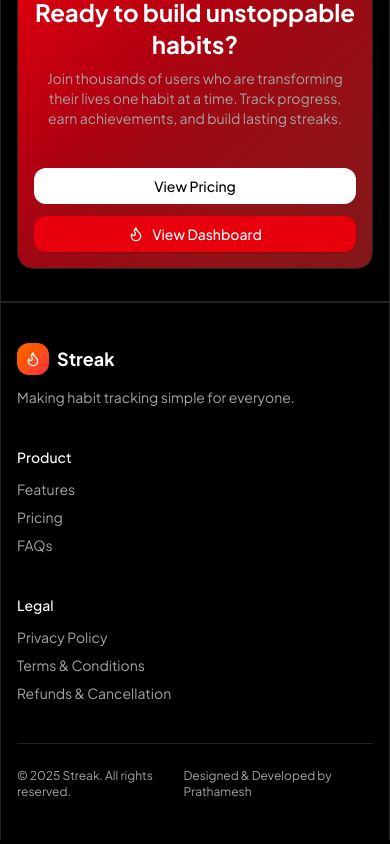
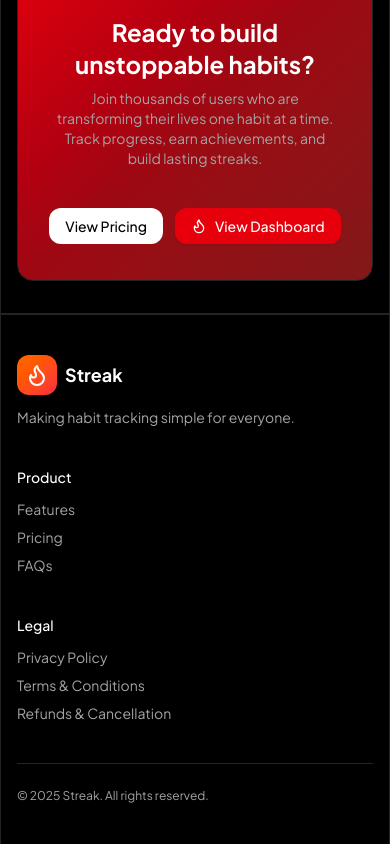
Before and after one commit to Prathamesh0222/streak, a Next.js app: page / in a window 390 px wide. Shown: the part 5791-6635 px from the top of the page. Built offline with nearby package versions, Linux system fonts and the light colour scheme.

Commit message:
Enhance PricingPage and Footer components with improved button styling, updated logo size, and refined layout for better responsiveness. Update PreFooterCTA for consistent padding and layout adjustments.

```diff
--- a/app/pricing/page.tsx
+++ b/app/pricing/page.tsx
@@ -89,7 +89,7 @@ export default function PricingPage() {
 
                 <div className="mt-6 p-3">
                   <Link href="/signup">
-                    <Button className="w-full bg-red-600 hover:bg-red-700 rounded-xl">
+                    <Button className="w-full bg-red-600 hover:bg-red-700 rounded-xl text-white">
                       Get started free
                     </Button>
                   </Link>
@@ -99,7 +99,7 @@ export default function PricingPage() {
 
             <CustomCard className="rounded-2xl relative border-2 border-red-600">
               <CustomContent>
-                <div className="absolute -top-3 right-4 text-xs bg-red-600 text-white px-2 py-1 rounded shadow">
+                <div className="absolute -top-3 right-4 text-xs bg-red-600 text-white px-2 py-1 rounded  font-bold tracking-tight">
                   Best Value
                 </div>
                 <div className="border p-4 rounded-xl bg-background">
@@ -136,7 +136,7 @@ export default function PricingPage() {
                   <Button
                     onClick={upgrade}
                     disabled={isUpgrading}
-                    className="w-full bg-red-600 hover:bg-red-700 disabled:opacity-70 rounded-xl"
+                    className="w-full bg-red-600 hover:bg-red-700 disabled:opacity-70 rounded-xl text-white"
                   >
                     {isUpgrading ? "Redirecting…" : "Upgrade to Pro"}
                   </Button>
--- a/components/footer.tsx
+++ b/components/footer.tsx
@@ -7,7 +7,7 @@ export const Footer = () => {
   return (
     <footer className="w-full border-t">
       <div className="mx-auto w-full max-w-7xl px-4 py-10 md:px-6 border-x">
-        <div className="grid grid-cols-1 gap-10 md:grid-cols-3">
+        <div className="grid grid-cols-1 gap-10 max-w-5xl mx-auto md:grid-cols-3">
           <div className="flex flex-col gap-3">
             <Logo />
             <p className="text-sm text-muted-foreground">
@@ -48,7 +48,7 @@ export const Footer = () => {
             <ul className="space-y-2 text-sm">
               <li>
                 <Link
-                  href="#"
+                  href="/privacy"
                   className="text-muted-foreground hover:text-foreground transition-colors"
                 >
                   Privacy Policy
@@ -56,7 +56,7 @@ export const Footer = () => {
               </li>
               <li>
                 <Link
-                  href="#"
+                  href="/terms"
                   className="text-muted-foreground hover:text-foreground transition-colors"
                 >
                   Terms & Conditions
@@ -64,7 +64,7 @@ export const Footer = () => {
               </li>
               <li>
                 <Link
-                  href="#"
+                  href="/refunds"
                   className="text-muted-foreground hover:text-foreground transition-colors"
                 >
                   Refunds & Cancellation
@@ -76,12 +76,9 @@ export const Footer = () => {
 
         <div className="mt-10 h-px w-full bg-border" aria-hidden="true" />
 
-        <div className="mt-6 flex items-center justify-between">
+        <div className="mt-6 flex items-center justify-between max-w-5xl mx-auto">
           <p className="text-xs text-muted-foreground">
             © {year} Streak. All rights reserved.
-          </p>
-          <p className="text-xs text-muted-foreground">
-            Designed & Developed by Prathamesh
           </p>
         </div>
       </div>
--- a/components/logo.tsx
+++ b/components/logo.tsx
@@ -4,7 +4,7 @@ export const Logo = () => {
   return (
     <div className="flex items-center gap-2">
       <div className="p-2 bg-gradient-to-br from-orange-500 to-red-500 rounded-xl shadow-sm">
-        <Flame className="w-4 h-4 text-white" />
+        <Flame className="w-6 h-6 text-white" />
       </div>
       <h1 className="font-bold text-lg">Streak</h1>
     </div>
--- a/components/pre-footer-cta.tsx
+++ b/components/pre-footer-cta.tsx
@@ -6,7 +6,7 @@ export function PreFooterCTA() {
   return (
     <div className="border-t w-full">
       <section className="max-w-7xl mx-auto px-4 md:px-6 py-8 border-x">
-        <div className="md:p-20 p-4 border rounded-2xl bg-gradient-to-br dark:from-red-600 dark:via-red-800 dark:to-red-900 from-red-500 via-red-500 to-red-500">
+        <div className="md:p-20 p-9 border rounded-2xl bg-gradient-to-br dark:from-red-600 dark:via-red-800 dark:to-red-900 from-red-500 via-red-500 to-red-500">
           <div className="text-center mb-10">
             <Badge className="inline-block text-xs rounded-full bg-red-300/70 border-red-500 text-red-700 dark:bg-red-900/50 border dark:border-red-500 dark:text-red-500 font-bold">
               Get Started
@@ -20,7 +20,7 @@ export function PreFooterCTA() {
               streaks.
             </p>
           </div>
-          <div className="flex flex-col md:flex-row gap-3 justify-center items-center">
+          <div className="flex gap-3 justify-center items-center">
             <Link
               href="/pricing"
               className="w-full md:w-fit inline-flex items-center text-black justify-center gap-2 whitespace-nowrap text-sm font-medium transition-all bg-white hover:bg-accent hover:text-accent-foreground dark:border-input dark:hover:bg-input/50 h-9 px-4 py-2 rounded-xl"
```
